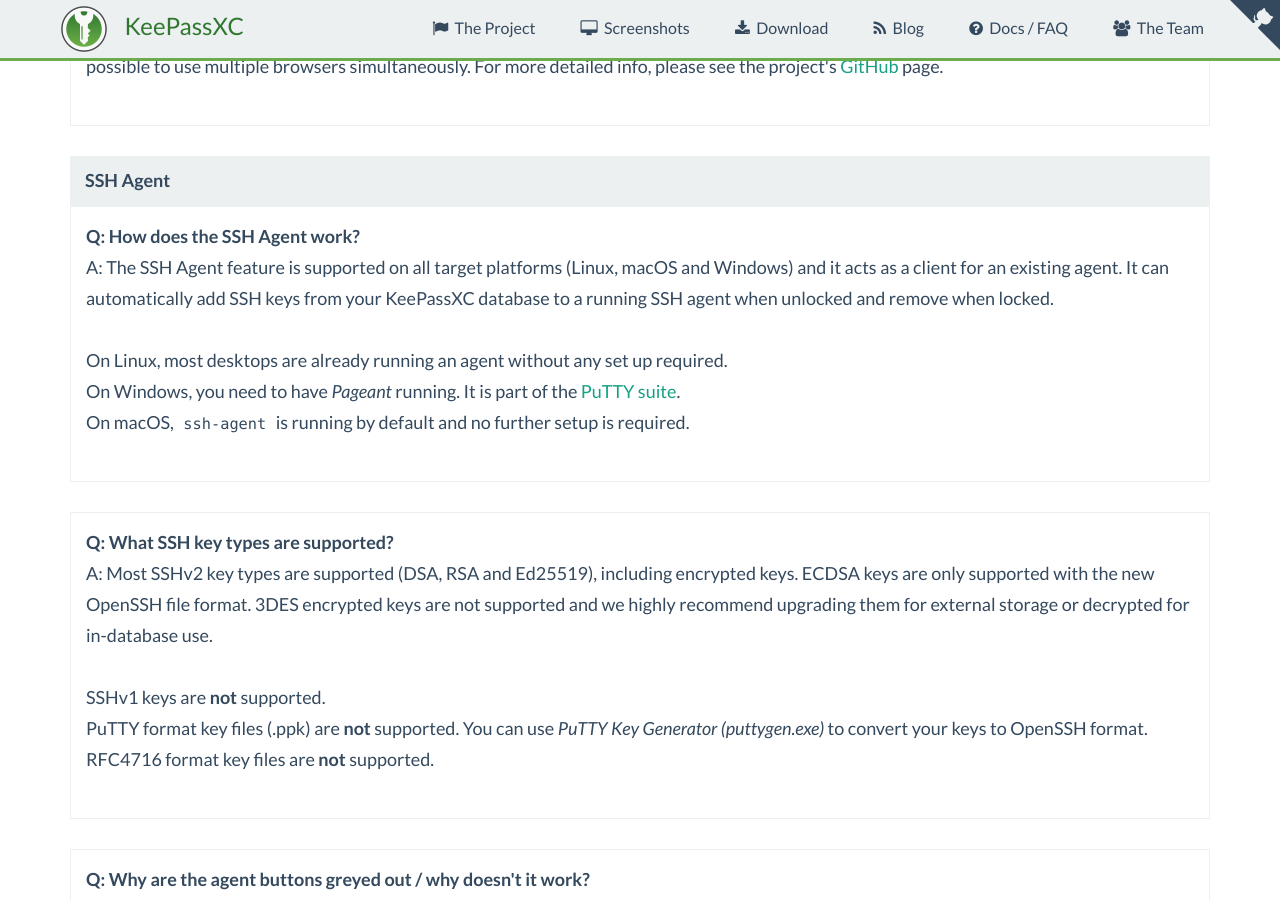
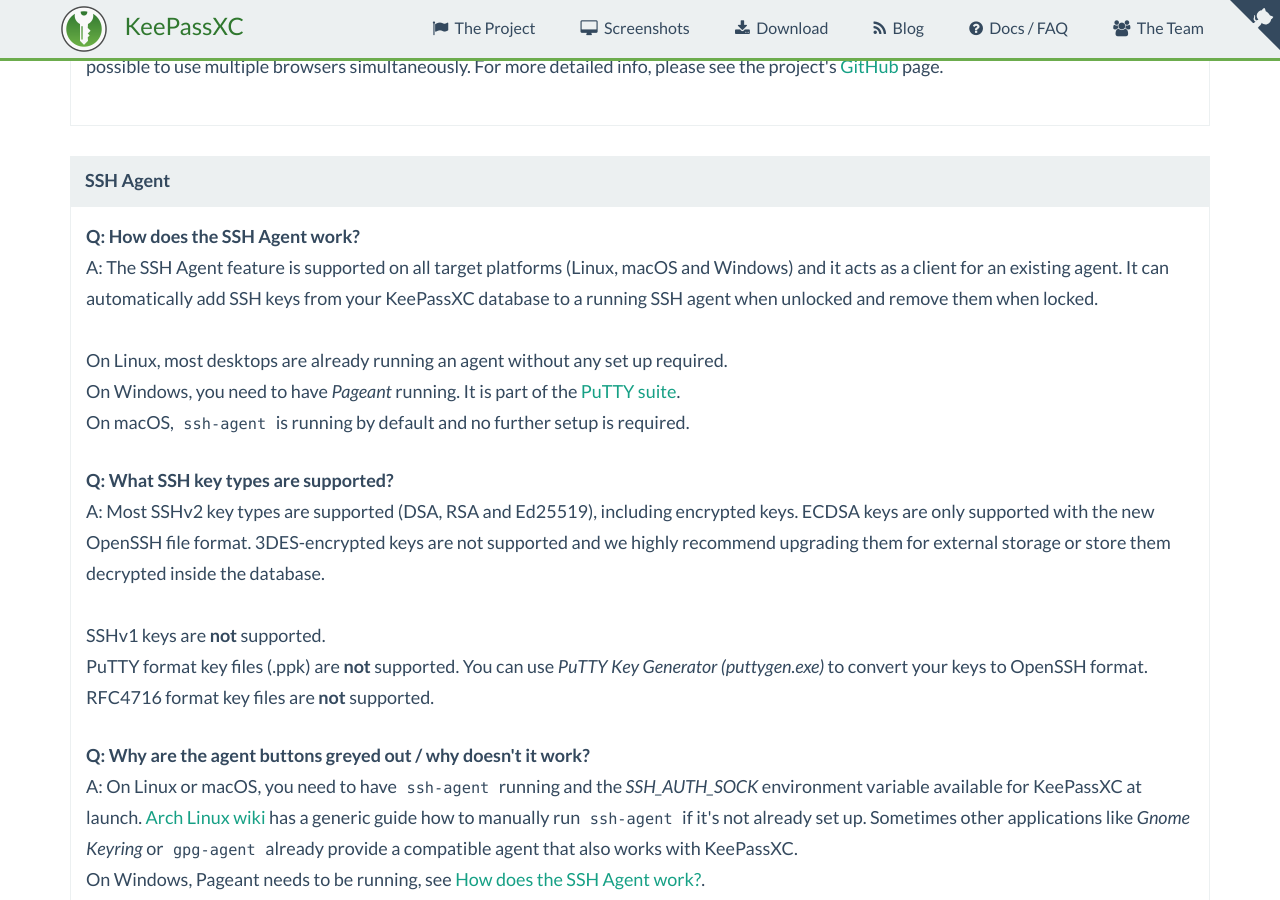
Before and after one commit to keepassxreboot/keepassxc-org, a Jekyll site: the page built from docs/index.html, in a window 1280 px wide and 900 px high, scrolled down 8134 px. Built offline with Jekyll 4.4.1, drawn with Linux system fonts in a browser that asks for light colours; comment, search, counter and statistics services are not loaded.

Commit message:
Use only one dl for SSH Agent FAQ

```diff
--- a/docs/index.html
+++ b/docs/index.html
@@ -373,28 +373,26 @@
         <dd>
             The SSH Agent feature is supported on all target platforms (Linux, macOS and Windows) and it acts as a client
             for an existing agent. It can automatically add SSH keys from your KeePassXC database to a running SSH agent
-            when unlocked and remove when locked.<br>
+            when unlocked and remove them when locked.<br>
             <br>
             On Linux, most desktops are already running an agent without any set up required.<br>
             On Windows, you need to have <i>Pageant</i> running. It is part of the
             <a href="https://www.chiark.greenend.org.uk/~sgtatham/putty/latest.html">PuTTY suite</a>.<br>
             On macOS, <code>ssh-agent</code> is running by default and no further setup is required.
         </dd>
-    </dl>
-    <dl>
+
         <dt id="faq-ssh-agent-keys"><a href="#faq-ssh-agent-keys">What SSH key types are supported?</a></dt>
         <dd>
             Most SSHv2 key types are supported (DSA, RSA and Ed25519), including encrypted keys. ECDSA keys are only
-            supported with the new OpenSSH file format. 3DES encrypted keys are not supported and we highly recommend
-            upgrading them for external storage or decrypted for in-database use.<br>
+            supported with the new OpenSSH file format. 3DES-encrypted keys are not supported and we highly recommend
+            upgrading them for external storage or store them decrypted inside the database.<br>
             <br>
             SSHv1 keys are <strong>not</strong> supported.<br>
             PuTTY format key files (.ppk) are <strong>not</strong> supported. You can use <em>PuTTY Key Generator
             (puttygen.exe)</em> to convert your keys to OpenSSH format.<br>
             RFC4716 format key files are <strong>not</strong> supported.
         </dd>
-    </dl>
-    <dl>
+
         <dt id="faq-ssh-agent-not-working"><a href="#faq-ssh-agent-not-working">Why are the agent buttons greyed out / why doesn't it work?</a></dt>
         <dd>
             On Linux or macOS, you need to have <code>ssh-agent</code> running and the <em>SSH_AUTH_SOCK</em> environment
@@ -405,14 +403,12 @@
             KeePassXC.<br>
             On Windows, Pageant needs to be running, see <a href="#faq-ssh-agent-how">How does the SSH Agent work?</a>.
         </dd>
-    </dl>
-    <dl>
+
         <dt id="faq-ssh-agent-passphrase"><a href="#faq-ssh-agent-passphrase">How do I set up a passphrase for encrypted keys?</a></dt>
         <dd>
             The SSH Agent feature uses the entry password field as the decryption key.
         </dd>
-    </dl>
-    <dl>
+
         <dt id="faq-ssh-agent-comment"><a href="#faq-ssh-agent-comment">Why does the public key (seem to) have no comment?</a></dt>
         <dd>
             When using normal DSA or RSA keys, the private key file does not contain any embedded text. In that case,
@@ -421,8 +417,7 @@
             If you are using Ed25519 keys or have converted your old key to the new OpenSSH file format, the comment is
             embedded in the key file which is then used by KeePassXC. You can use <code>ssh-keygen</code> to modify the comment.
         </dd>
-    </dl>
-    <dl>
+
         <dt id="faq-ssh-agent-keeagent"><a href="#faq-ssh-agent-keeagent">I'm already using KeeAgent, is KeePassXC compatible with it?</a></dt>
         <dd>
             Yes, mostly. KeeAgent supports more key types and provides a custom agent, but otherwise you can use the
```
